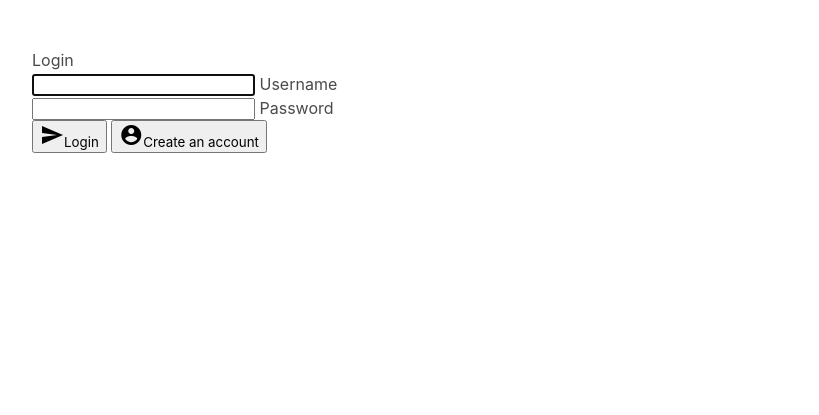
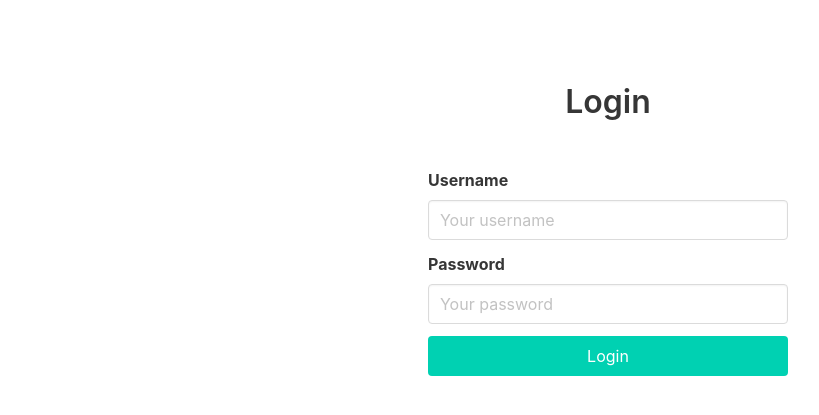
Before and after one commit to Mohamed00Abdelmonem/Instgram-Clone, a Django app: page /user/login/ in a window 1280 px wide. Shown: the part 52-467 px from the top of the page, without its empty margins (32-851 px from the left). Run offline with Django 5.2, Linux system fonts and the light colour scheme.

Commit message:
update in authy app

```diff
--- a/authy/templates/login.html
+++ b/authy/templates/login.html
@@ -1,36 +1,31 @@
+<!-- templates/login.html -->
 {% extends 'base.html' %}
 {% load static %}
 
-
 {% block content %}
-
-<div class="row center-align">
-    <form method="post" action="" role="form" class="col s12">
+<div class="container mt-5">
+    <div class="column is-4 is-offset-4">
+        <h2 class="title has-text-centered mb-6">Login</h2>
+        <form method="post">
             {% csrf_token %}
-    <h3>Login</h3>
-      <div class="row">
-        <div class="input-field col s12">
-          {{ form.username }}
-          <label for="username">Username</label>
+            <div class="field">
+                <label class="label">Username</label>
+                <div class="control">
+                    <input class="input" type="text" name="username" placeholder="Your username">
                 </div>
             </div>
-       <div class="row">
-        <div class="input-field col s12">
-          {{ form.password }}
-          <label for="password">Password</label>
+            <div class="field">
+                <label class="label">Password</label>
+                <div class="control">
+                    <input class="input" type="password" name="password" placeholder="Your password">
                 </div>
             </div>
-      {% if form.errors %}
-      <div class="row">
-        <div class="col s12">
-          <span style="color: red; font-weight: bold;">Your username or password did not match.</span>
+            <div class="field">
+                <div class="control">
+                    <button type="submit" class="button is-primary is-fullwidth">Login</button>
                 </div>
             </div>
-      {% endif %}
-      <button type="submit" value="login" class="btn waves-effect waves-light"><i class="material-icons left">send</i>Login</button>
-      <input type="hidden" name="next" value="{{ next }}">
-      <button class="btn waves-effect waves-light"><i class="material-icons left">account_circle</i>Create an account</button>
         </form>
     </div>
-
+</div>
 {% endblock %}
--- a/authy/urls.py
+++ b/authy/urls.py
@@ -10,7 +10,7 @@
     path('profile/edit', EditProfile, name='edit-profile'),
    	path('signup/', Signup, name='signup'),
    	path('login/', authViews.LoginView.as_view(template_name='login.html'), name='login'),
-	path('logout/', authViews.LogoutView.as_view(), {'next_page' : '/'}, name='logout'),
+	path('logout/', authViews.LogoutView.as_view(template_name='logout.html'), name='logout'),
    	path('changepassword/', PasswordChange, name='change_password'),
    	path('changepassword/done', PasswordChangeDone, name='change_password_done'),
    	path('passwordreset/', authViews.PasswordResetView.as_view(), name='password_reset'),
--- a/project/urls.py
+++ b/project/urls.py
@@ -20,6 +20,7 @@
 from django.conf.urls.static import static
 
 urlpatterns = [
+    # path("accounts/", include("django.contrib.auth.urls")),
     path('admin/', admin.site.urls),
     path('user/', include('authy.urls')),
     path('', include('posts.urls')),
```
Also changed, not shown: authy/templates/logout.html (added, +22 -0 lines), db.sqlite3. Lines whose indentation alone changed are shown as unchanged.
